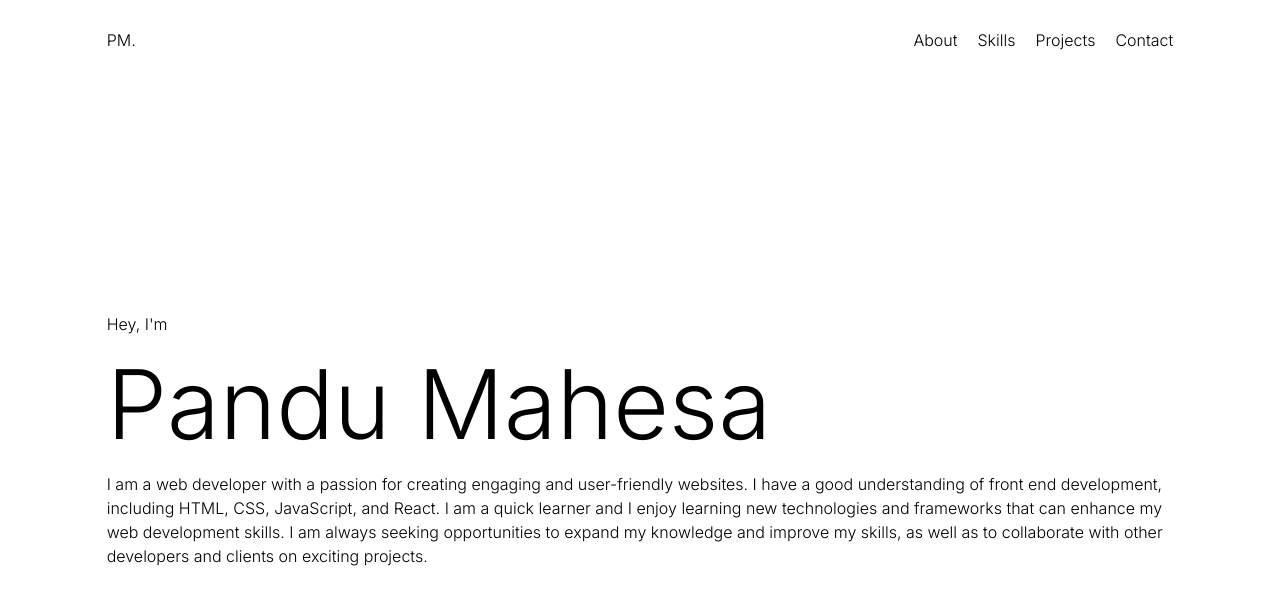
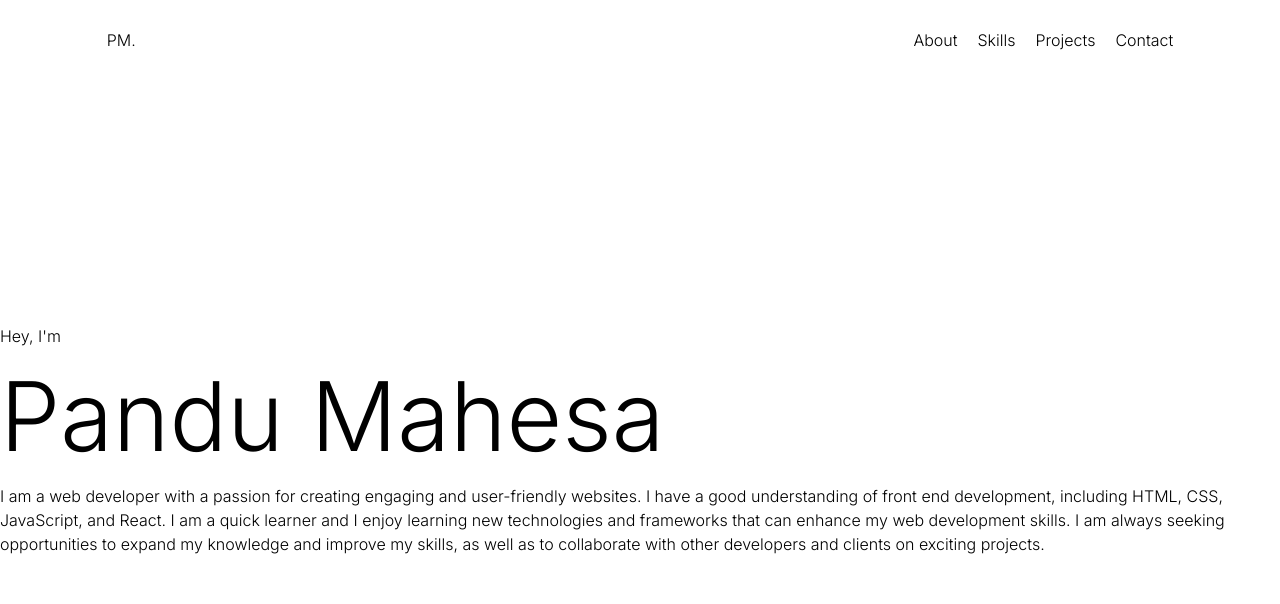
Before and after one commit to pndmhs/portfolio, a Next.js app: page / in a window 1280 px wide. Shown: the top 604 px of the page. Built offline with nearby package versions, Linux system fonts and the light colour scheme.

Commit message:
Remove class on main

```diff
--- a/app/page.jsx
+++ b/app/page.jsx
@@ -2,7 +2,7 @@ import About from "./components/about"
 
 const Home = () => {
   return (
-    <main className='2xl:container mx-auto lg:w-10/12 sm:w-11/12'>
+    <main>
       <About />
     </main>
   )
```
